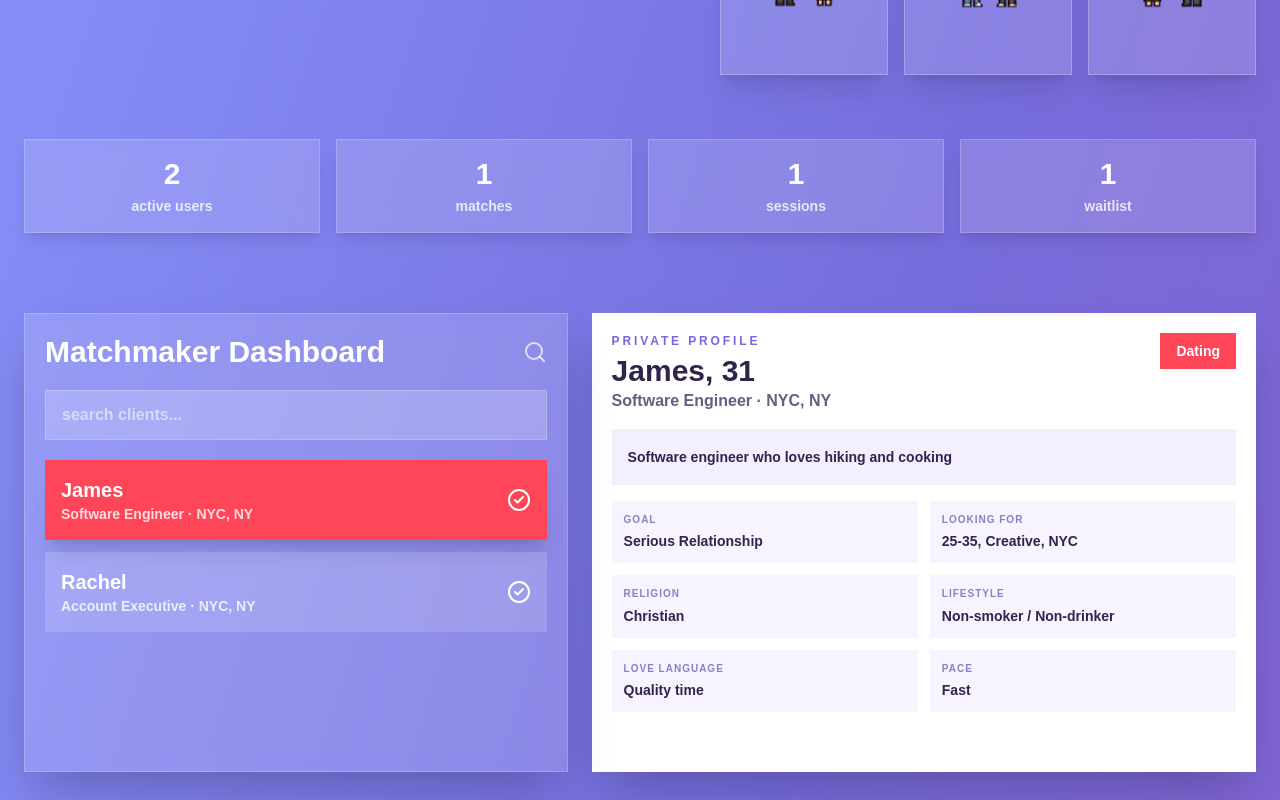
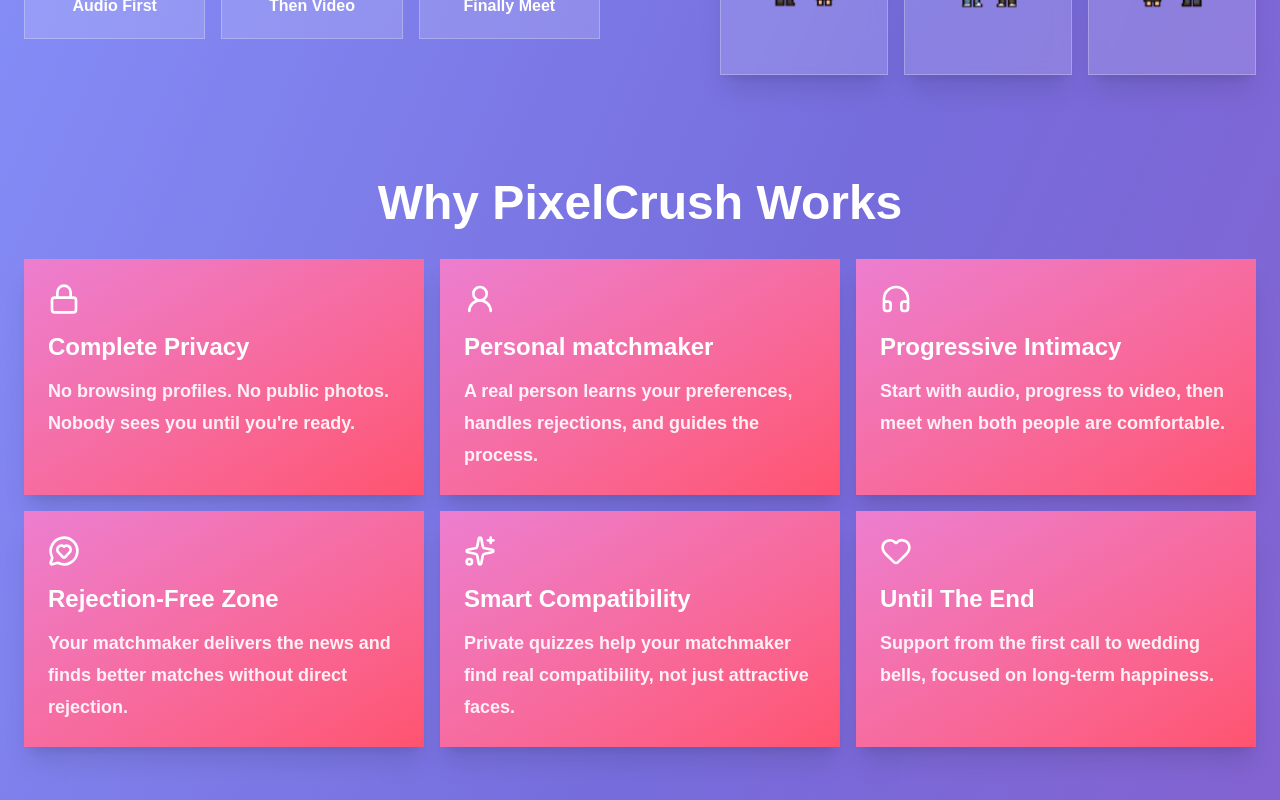
Before and after one commit to helloomfie/pixelcrush, a Next.js app: page / in a window 1280 px wide. Shown: the part 760-1560 px from the top of the page. Built offline with nearby package versions, Linux system fonts and the light colour scheme.

Commit message:
made a dashboard

```diff
--- /dev/null
+++ b/app/dashboard/page.tsx
@@ -0,0 +1,10 @@
+"use client";
+
+import Link from "next/link";
+
+<Link
+  href="/"
+  className="border border-white/20 bg-white/15 px-4 py-2 text-sm font-black text-white"
+>
+  ← back home
+</Link>
--- a/app/page.tsx
+++ b/app/page.tsx
@@ -1,158 +1,11 @@
 "use client";
 
-import React, { useMemo, useState } from "react";
-import { Heart, Lock, Headphones, Video, Users, Search, Sparkles, CheckCircle2, UserRound, MessageCircleHeart } from "lucide-react";
+import React from "react";
+import Link from "next/link";
+import { Heart, Lock, Headphones, Video, Users, Sparkles, UserRound, MessageCircleHeart } from "lucide-react";
 import { motion } from "framer-motion";
 
 type feature = [React.ElementType, string, string];
-
-const users = [
-  {
-    id: "PC001",
-    email: "john@email.com",
-    firstName: "James",
-    age: 31,
-    gender: "Man",
-    orientation: "Straight",
-    location: "NYC, NY",
-    height: "6'1",
-    occupation: "Software Engineer",
-    education: "Bachelor's",
-    status: "Active",
-    subscription: "Premium",
-    matchmaker: "Sarah M",
-    videoReady: true,
-    meetingReady: false,
-    partnerId: "PC002",
-    relationshipStatus: "Dating",
-    notes: "Prefers coffee dates",
-  },
-  {
-    id: "PC002",
-    email: "rachel@email.com",
-    firstName: "Rachel",
-    age: 28,
-    gender: "Woman",
-    orientation: "Straight",
-    location: "NYC, NY",
-    height: "5'6",
-    occupation: "Account Executive",
-    education: "Bachelor's",
-    status: "Active",
-    subscription: "Premium",
-    matchmaker: "Sarah M",
-    videoReady: true,
-    meetingReady: false,
-    partnerId: "PC001",
-    relationshipStatus: "Dating",
-    notes: "Likes going on walks",
-  },
-];
-
-const preferences = {
-  PC001: {
-    description: "Software engineer who loves hiking and cooking",
-    kids: "No kids - want kids",
-    religion: "Christian",
-    lifestyle: "Non-smoker / Non-drinker",
-    cannabis: "Occasionally",
-    gaming: "Regular gamer",
-    reading: "Fiction lover",
-    fitness: "Some exercise",
-    social: "Minimal use",
-    goals: "Serious Relationship",
-    quiz: "Introvert: 8, Adventurous: 6",
-    lookingFor: "25-35, Creative, NYC",
-  },
-  PC002: {
-    description: "Marketing manager, loves travel and yoga",
-    kids: "Has kids",
-    religion: "Spiritual",
-    lifestyle: "Social smoker / Social drinker",
-    cannabis: "Never",
-    gaming: "None",
-    reading: "Bookworm",
-    fitness: "Athlete",
-    social: "Content creator",
-    goals: "Marriage",
-    quiz: "Extrovert: 6, Adventurous: 6",
-    lookingFor: "25-35, Technical, NYC",
-  },
-};
-
-const advanced = {
-  PC001: {
-    openness: "Open",
-    pace: "Fast",
-    curiosity: "Experienced",
-    dealBreakers: "Smoking",
-    loveLanguage: "Quality time",
-    communication: "In-person",
-    matchmakerNotes: "Very focused on attractiveness",
-  },
-  PC002: {
-    openness: "Conservative",
-    pace: "Slow",
-    curiosity: "Curious",
-    dealBreakers: "Heavy drinking",
-    loveLanguage: "Receiving gifts",
-    communication: "Texting",
-    matchmakerNotes: "Needs emotional connection first",
-  },
-};
-
-const matchmakers = [
-  {
-    id: "MM000",
-    name: "Sarah Mitchell",
-    email: "sarah@pixelcrush.com",
-    specialty: "25-35, tech professionals",
-    capacity: 50,
-    activeClients: 23,
-    successRate: 78,
-  },
-];
-
-const matches = [
-  {
-    id: "M001",
-    user1: "PC001",
-    user2: "PC002",
-    matchmaker: "Sarah M",
-    status: "Audio Completed",
-    user1Interest: "Interested",
-    user2Interest: "Needs Time",
-    finalStatus: "Successful",
-    notes: "Great chemistry on calls",
-  },
-];
-
-const sessions = [
-  {
-    id: "CS001",
-    matchId: "M001",
-    type: "Audio",
-    meetLink: "meet.google.com/abc-def-ghi",
-    duration: "45 minutes",
-    bothJoined: true,
-    user1Feedback: "Really enjoyed conversation",
-    user2Feedback: "Want to continue",
-    nextAction: "Schedule video call",
-  },
-];
-
-const waitlist = [
-  {
-    email: "rachel@email.com",
-    name: "Rachel Adams",
-    age: 28,
-    location: "NYC, NY",
-    description: "Marketing manager, loves travel and yoga",
-    source: "Instagram",
-    priority: "High",
-    notes: "Excited about privacy approach!",
-  },
-];
 
 const features: feature[] = [
   [Lock, "Complete Privacy", "No browsing profiles. No public photos. Nobody sees you until you're ready."],
@@ -190,21 +43,6 @@
   );
 }
 
-function Stat({
-  label,
-  value,
-}: {
-  label: string;
-  value: string | number;
-}) {
-  return (
-    <div className="border border-white/20 bg-white/15 p-4 text-center shadow-lg backdrop-blur">
-      <p className="text-3xl font-black text-white">{value}</p>
-      <p className="mt-1 text-sm font-semibold text-white/80">{label}</p>
-    </div>
-  );
-}
-
 function Badge({
   children,
 }: {
@@ -217,94 +55,77 @@
   );
 }
 
-function ClientProfile({
-  user,
-}: {
-  user: (typeof users)[number];
-}) {
-  const pref = preferences[user.id as keyof typeof preferences];
-  const adv = advanced[user.id as keyof typeof advanced];
-
-  return (
-    <div className="bg-white p-5 text-[#30244d] shadow-2xl">
-      <div className="flex items-start justify-between gap-4">
-        <div>
-          <p className="text-xs font-black uppercase tracking-[0.24em] text-[#7766df]">private profile</p>
-          <h3 className="mt-1 text-3xl font-black">{user.firstName}, {user.age}</h3>
-          <p className="font-semibold text-[#6a5d83]">{user.occupation} · {user.location}</p>
-        </div>
-        <div className="bg-[#ff4658] px-4 py-2 text-sm font-black text-white">{user.relationshipStatus}</div>
-      </div>
-      <p className="mt-4 bg-[#f3efff] p-4 text-sm font-semibold leading-6">{pref.description}</p>
-      <div className="mt-4 grid grid-cols-2 gap-3 text-sm">
-        <Info label="Goal" value={pref.goals} />
-        <Info label="Looking For" value={pref.lookingFor} />
-        <Info label="Religion" value={pref.religion} />
-        <Info label="Lifestyle" value={pref.lifestyle} />
-        <Info label="Love Language" value={adv.loveLanguage} />
-        <Info label="Pace" value={adv.pace} />
-      </div>
-      <div className="mt-4 flex flex-wrap gap-2">
-        <Badge>{user.subscription}</Badge>
-        <Badge>{user.videoReady ? "video ready" : "Audio First"}</Badge>
-        <Badge>{user.matchmaker}</Badge>
-      </div>
-    </div>
-  );
-}
-
-function Info({
-  label,
-  value,
-}: {
-  label: string;
-  value: string;
-}) {
-  return (
-    <div className="bg-[#f7f4ff] p-3">
-      <p className="text-[10px] font-black uppercase tracking-widest text-[#8c7fc4]">
-        {label}
-      </p>
-      <p className="mt-1 font-bold">{value}</p>
-    </div>
-  );
-}
-
 export default function PixelCrushApp() {
-  const [query, setQuery] = useState("");
-  const [selectedId, setSelectedId] = useState("PC001");
-
-  const selected = users.find((u) => u.id === selectedId) || users[0];
-  const filteredUsers = useMemo(() => {
-    const q = query.toLowerCase();
-    return users.filter((u) => [u.firstName, u.location, u.occupation, u.matchmaker, u.relationshipStatus].join(" ").toLowerCase().includes(q));
-  }, [query]);
-
   return (
     <main className="min-h-screen bg-gradient-to-br from-[#8997ff] via-[#766cdc] to-[#8d59c7] text-white pixelated">
       <nav className="sticky top-0 z-20 border-b border-white/10 bg-[#8191f5]/80 px-6 py-5 backdrop-blur-xl">
         <div className="mx-auto flex max-w-7xl items-center justify-between">
           <div className="flex items-center gap-3">
-            <div className="grid h-11 w-11 place-items-center bg-[#ff4658] shadow-lg"><Heart fill="white" className="h-6 w-6" /></div>
+            <div className="grid h-11 w-11 place-items-center bg-[#ff4658] shadow-lg">
+              <Heart fill="white" className="h-6 w-6" />
+            </div>
             <h1 className="text-3xl font-black tracking-tight drop-shadow-md">pixelcrush</h1>
           </div>
-          <div className="hidden gap-2 md:flex">
-            <Badge>no swiping</Badge><Badge>audio first</Badge><Badge>private</Badge>
+
+          <div className="hidden items-center gap-2 md:flex">
+            <Badge>no swiping</Badge>
+            <Badge>audio first</Badge>
+            <Badge>private</Badge>
+            <Link href="/dashboard" className="ml-2 bg-white px-4 py-2 text-xs font-black text-[#7567da] shadow-lg">
+              dashboard
+            </Link>
           </div>
         </div>
       </nav>
 
       <section className="mx-auto grid max-w-7xl gap-10 px-6 py-16 lg:grid-cols-[1.1fr_.9fr] lg:items-center">
         <div>
-          <motion.p initial={{ opacity: 0, y: 12 }} animate={{ opacity: 1, y: 0 }} className="text-sm font-black uppercase tracking-[0.3em] text-white/70">dating, reimagined</motion.p>
-          <motion.h2 initial={{ opacity: 0, y: 14 }} animate={{ opacity: 1, y: 0 }} transition={{ delay: 0.05 }} className="mt-4 max-w-3xl text-6xl font-black leading-[0.95] drop-shadow-lg md:text-7xl">no swiping. no anxiety. just real connections.</motion.h2>
-          <p className="mt-6 max-w-2xl text-xl font-semibold leading-9 text-white/85">your personal matchmaker handles everything from introductions to rejections. progressive intimacy, complete privacy, and hand-holding until you find your person.</p>
+          <motion.p
+            initial={{ opacity: 0, y: 12 }}
+            animate={{ opacity: 1, y: 0 }}
+            className="text-sm font-black uppercase tracking-[0.3em] text-white/70"
+          >
+            dating, reimagined
+          </motion.p>
+
+          <motion.h2
+            initial={{ opacity: 0, y: 14 }}
+            animate={{ opacity: 1, y: 0 }}
+            transition={{ delay: 0.05 }}
+            className="mt-4 max-w-3xl text-6xl font-black leading-[0.95] drop-shadow-lg md:text-7xl"
+          >
+            no swiping. no anxiety. just real connections.
+          </motion.h2>
+
+          <p className="mt-6 max-w-2xl text-xl font-semibold leading-9 text-white/85">
+            your personal matchmaker handles everything from introductions to rejections. progressive intimacy, complete privacy, and hand-holding until you find your person.
+          </p>
+
+          <div className="mt-8 flex flex-wrap gap-3">
+            <Link href="/dashboard" className="bg-[#ff4658] px-6 py-4 text-sm font-black text-white shadow-xl">
+              open dashboard
+            </Link>
+            <a href="#how-it-works" className="border border-white/30 bg-white/15 px-6 py-4 text-sm font-black text-white shadow-xl backdrop-blur">
+              how it works
+            </a>
+          </div>
+
           <div className="mt-8 grid max-w-xl grid-cols-3 gap-4">
-            <div className="border border-white/25 bg-white/15 p-5 text-center"><Heart fill="#ff4658" className="mx-auto h-12 w-12 text-[#ff4658]" /><p className="mt-2 font-black">Audio First</p></div>
-            <div className="border border-white/25 bg-white/15 p-5 text-center"><Video className="mx-auto h-12 w-12" /><p className="mt-2 font-black">Then Video</p></div>
-            <div className="border border-white/25 bg-white/15 p-5 text-center"><Users className="mx-auto h-12 w-12" /><p className="mt-2 font-black">Finally Meet</p></div>
+            <div className="border border-white/25 bg-white/15 p-5 text-center">
+              <Heart fill="#ff4658" className="mx-auto h-12 w-12 text-[#ff4658]" />
+              <p className="mt-2 font-black">Audio First</p>
+            </div>
+            <div className="border border-white/25 bg-white/15 p-5 text-center">
+              <Video className="mx-auto h-12 w-12" />
+              <p className="mt-2 font-black">Then Video</p>
+            </div>
+            <div className="border border-white/25 bg-white/15 p-5 text-center">
+              <Users className="mx-auto h-12 w-12" />
+              <p className="mt-2 font-black">Finally Meet</p>
+            </div>
           </div>
         </div>
+
         <div className="grid grid-cols-2 gap-4 lg:grid-cols-3">
           {[
             "/images/couple1.png",
@@ -320,39 +141,6 @@
             <CoupleCard key={image} image={image} />
           ))}
         </div>
-      </section>
-
-      <section className="mx-auto max-w-7xl px-6 pb-10">
-        <div className="grid grid-cols-2 gap-4 md:grid-cols-4">
-          <Stat label="active users" value={users.length} />
-          <Stat label="matches" value={matches.length} />
-          <Stat label="sessions" value={sessions.length} />
-          <Stat label="waitlist" value={waitlist.length} />
-        </div>
-      </section>
-
-      <section className="mx-auto grid max-w-7xl gap-6 px-6 py-10 lg:grid-cols-[.9fr_1.1fr]">
-        <div className="border border-white/20 bg-white/15 p-5 shadow-2xl backdrop-blur">
-          <div className="flex items-center justify-between gap-4">
-            <h2 className="text-3xl font-black">Matchmaker Dashboard</h2>
-            <Search className="h-6 w-6 text-white/70" />
-          </div>
-          <input value={query} onChange={(e) => setQuery(e.target.value)} placeholder="search clients..." className="mt-5 w-full border border-white/20 bg-white/20 px-4 py-3 font-bold text-white placeholder:text-white/55 outline-none" />
-          <div className="mt-5 space-y-3">
-            {filteredUsers.map((user) => (
-              <button key={user.id} onClick={() => setSelectedId(user.id)} className={`w-full p-4 text-left transition ${selectedId === user.id ? "bg-[#ff4658] shadow-xl" : "bg-white/15 hover:bg-white/25"}`}>
-                <div className="flex items-center justify-between gap-3">
-                  <div>
-                    <p className="text-xl font-black">{user.firstName}</p>
-                    <p className="text-sm font-semibold text-white/80">{user.occupation} · {user.location}</p>
-                  </div>
-                  {user.videoReady && <CheckCircle2 className="h-6 w-6" />}
-                </div>
-              </button>
-            ))}
-          </div>
-        </div>
-        <ClientProfile user={selected} />
       </section>
 
       <section className="mx-auto max-w-7xl px-6 py-10">
@@ -373,7 +161,7 @@
         </div>
       </section>
 
-      <section className="mx-auto max-w-4xl px-6 py-14">
+      <section id="how-it-works" className="mx-auto max-w-4xl px-6 py-14 pb-24">
         <h2 className="text-center text-5xl font-black">How It Works</h2>
         <div className="mt-8 space-y-5">
           {howItWorks.map(([num, title, desc]) => (
@@ -385,26 +173,6 @@
           ))}
         </div>
       </section>
-
-      <section className="mx-auto max-w-7xl px-6 py-10 pb-20">
-        <div className="grid gap-5 lg:grid-cols-3">
-          <div className="bg-white p-5 text-[#30244d] shadow-2xl">
-            <h3 className="text-2xl font-black">Current Match</h3>
-            <p className="mt-2 font-bold text-[#6a5d83]">{matches[0].id} · {matches[0].status}</p>
-            <p className="mt-4 bg-[#f3efff] p-4 font-semibold">{matches[0].notes}</p>
-          </div>
-          <div className="bg-white p-5 text-[#30244d] shadow-2xl">
-            <h3 className="text-2xl font-black">Next Session</h3>
-            <p className="mt-2 font-bold text-[#6a5d83]">{sessions[0].type} · {sessions[0].duration}</p>
-            <p className="mt-4 bg-[#f3efff] p-4 font-semibold">{sessions[0].nextAction}</p>
-          </div>
-          <div className="bg-white p-5 text-[#30244d] shadow-2xl">
-            <h3 className="text-2xl font-black">matchmaker</h3>
-            <p className="mt-2 font-bold text-[#6a5d83]">{matchmakers[0].name}</p>
-            <p className="mt-4 bg-[#f3efff] p-4 font-semibold">{matchmakers[0].activeClients}/{matchmakers[0].capacity} clients · {matchmakers[0].successRate}% success</p>
-          </div>
-        </div>
-      </section>
     </main>
   );
 }
```
